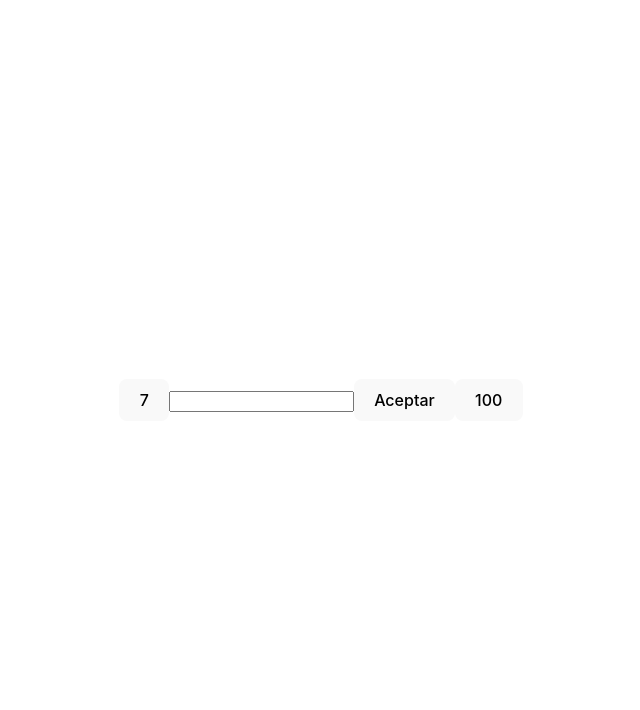
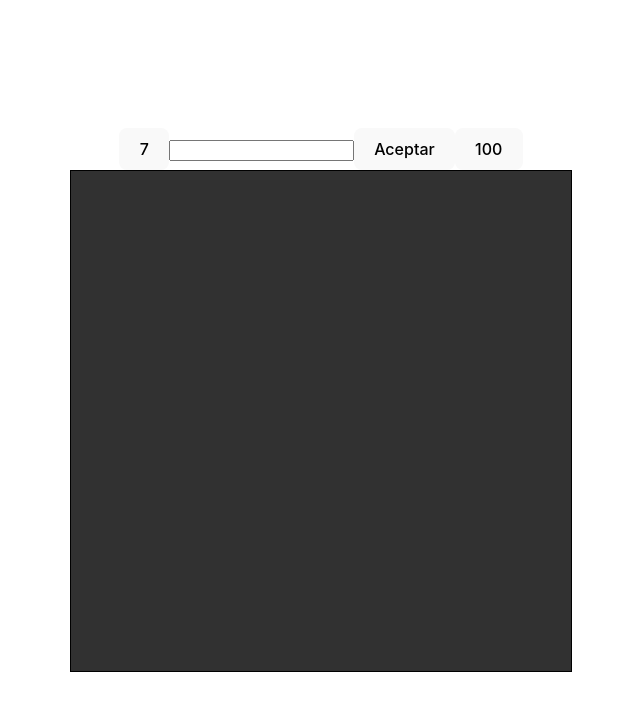
Before and after one commit to ynoacamino/gameOfLive, a React (Vite) app: page / in a window 1280 px wide. Shown: the top 710 px of the page, without its empty margins (319-959 px from the left). Built offline with nearby package versions, Linux system fonts and the light colour scheme.

Commit message:
function for arrays 2d and respondive table

```diff
--- a/src/App.jsx
+++ b/src/App.jsx
@@ -1,3 +1,4 @@
+/* eslint-disable jsx-a11y/no-static-element-interactions */
 /* eslint-disable react-hooks/exhaustive-deps */
 import {
   useState, React, useEffect, useRef,
@@ -5,9 +6,17 @@ import {
 import './App.css';
 
 function App() {
+  const createArrays = (num) => {
+    const elArray = [];
+    for (let i = 0; i < num; i += 1) {
+      elArray.push(Array(num).fill(0));
+    }
+    return (elArray);
+  };
   const [count, setCount] = useState(0);
   const [boxes, setBoxes] = useState(100);
   const numBoxes = useRef();
+  const [tablero, setTablero] = useState(createArrays(50));
 
   useEffect(() => {
     const interval = setInterval(() => {
@@ -17,7 +26,16 @@ function App() {
   }, []);
 
   const listenInput = () => {
-    console.log(numBoxes.current.e.target);
+    setBoxes(numBoxes.current.value);
+    console.log('hola');
+  };
+
+  const changeLIve = (live, x, y) => {
+    setTablero((table) => {
+      const newTable = table;
+      newTable[x][y] = 1;
+      return [...newTable];
+    });
   };
 
   return (
@@ -35,6 +53,19 @@ function App() {
       <button type="button">
         {boxes}
       </button>
+      <div className="tablero">
+        {tablero.map((n, x) => (
+          <div className="column">
+            {n.map((live, y) => (
+              // eslint-disable-next-line jsx-a11y/click-events-have-key-events
+              <div
+                onClick={() => changeLIve(live, x, y)}
+                className={`box ${live === 1 ? 'live' : 'dead'}`}
+              />
+            ))}
+          </div>
+        ))}
+      </div>
     </>
   );
 }
```
